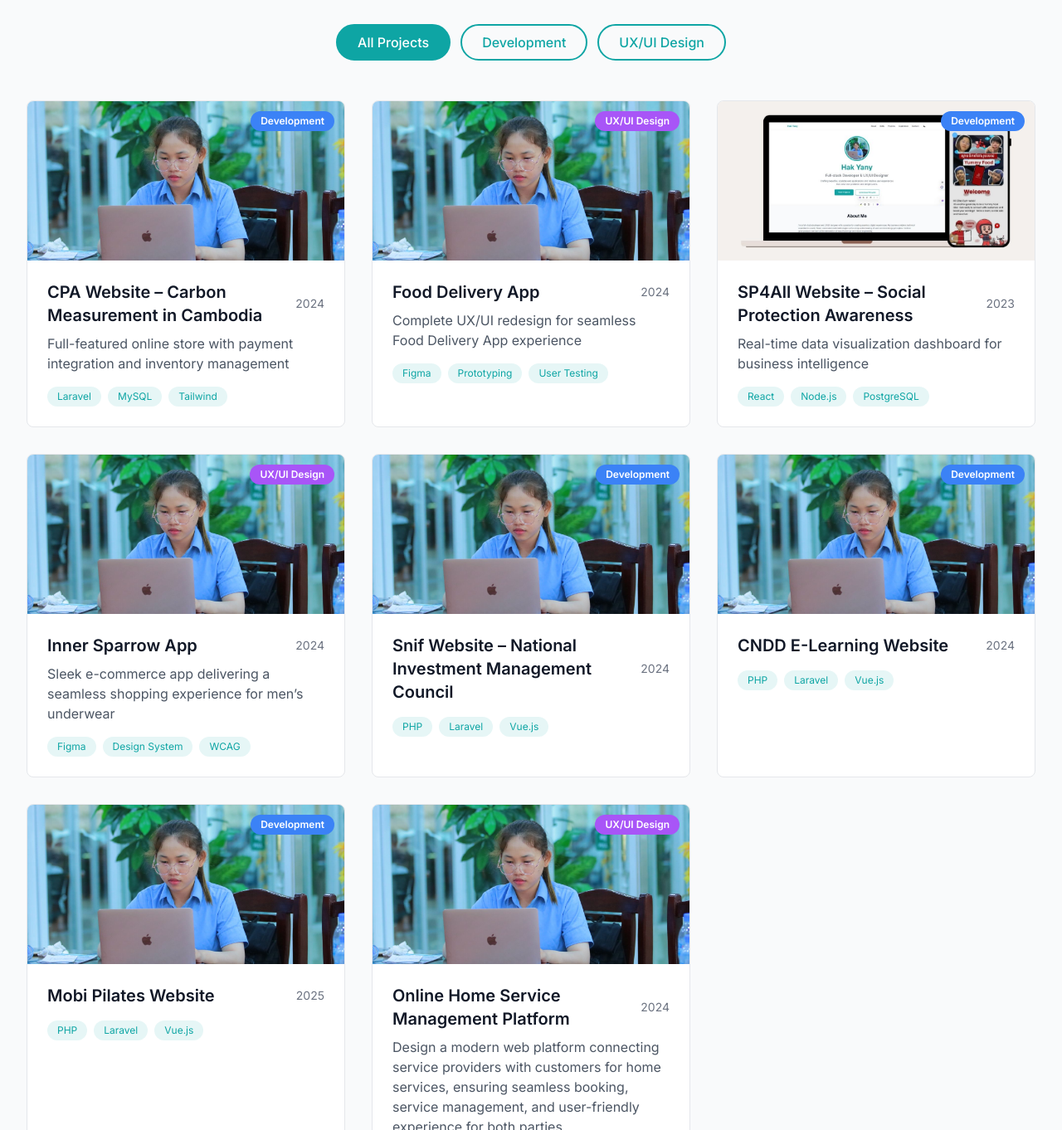
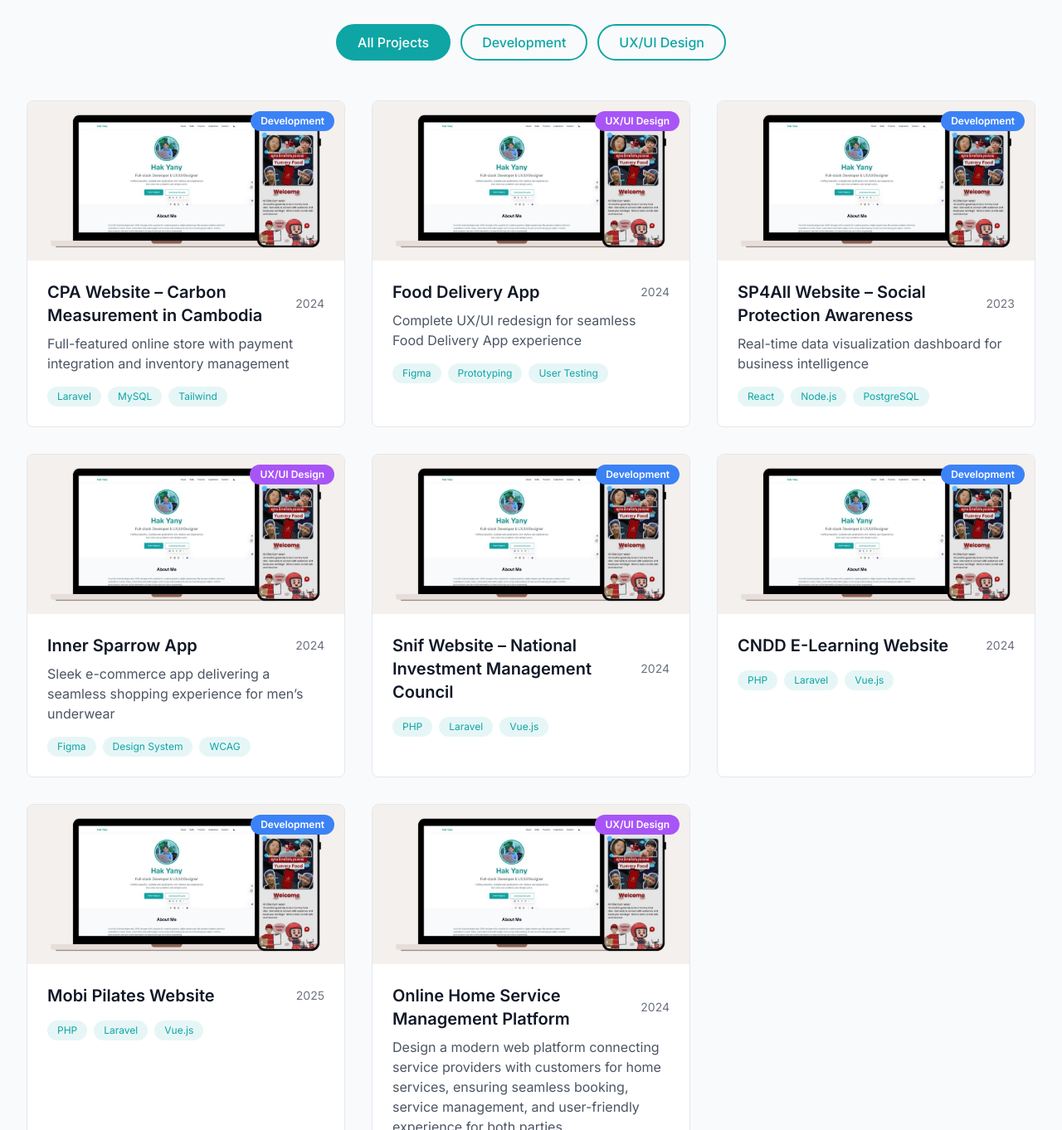
Before and after one commit to yanyHakDevUp/portfolio, a plain HTML site: page index.html in a window 1280 px wide. Shown: the part 2145-3507 px from the top of the page at 83% size. Drawn offline with nearby package versions, Linux system fonts and the light colour scheme.

Commit message:
Update index.html

```diff
--- a/index.html
+++ b/index.html
@@ -314,7 +314,7 @@
                         <span
                             class="project-type-badge px-3 py-1 bg-blue-500 text-white text-xs font-semibold rounded-full">Development</span>
                         <div class="h-48 relative overflow-hidden">
-                            <img src="img/me.jpg" alt="Project cover" class="w-full h-full object-cover">
+                            <img src="img/project.jpg" alt="Project cover" class="w-full h-full object-cover">
                             <div class="project-overlay flex items-end p-4">
                                 <span class="text-white font-semibold">Click to view details</span>
                             </div>
@@ -343,7 +343,7 @@
                             class="project-type-badge px-3 py-1 bg-purple-500 text-white text-xs font-semibold rounded-full">UX/UI
                             Design</span>
                         <div class="h-48 relative overflow-hidden">
-                            <img src="img/me.jpg" alt="Project cover" class="w-full h-full object-cover">
+                            <img src="img/project.jpg" alt="Project cover" class="w-full h-full object-cover">
                             <div class="project-overlay flex items-end p-4">
                                 <span class="text-white font-semibold">Click to view details</span>
                             </div>
@@ -403,7 +403,7 @@
                             class="project-type-badge px-3 py-1 bg-purple-500 text-white text-xs font-semibold rounded-full">UX/UI
                             Design</span>
                         <div class="h-48 relative overflow-hidden">
-                            <img src="img/me.jpg" alt="Project cover" class="w-full h-full object-cover">
+                            <img src="img/project.jpg" alt="Project cover" class="w-full h-full object-cover">
                             <div class="project-overlay flex items-end p-4">
                                 <span class="text-white font-semibold">Click to view details</span>
                             </div>
@@ -432,7 +432,7 @@
                         <span
                             class="project-type-badge px-3 py-1 bg-blue-500 text-white text-xs font-semibold rounded-full">Development</span>
                         <div class="h-48 relative overflow-hidden">
-                            <img src="img/me.jpg" alt="Project cover" class="w-full h-full object-cover">
+                            <img src="img/project.jpg" alt="Project cover" class="w-full h-full object-cover">
                             <div class="project-overlay flex items-end p-4">
                                 <span class="text-white font-semibold">Click to view details</span>
                             </div>
@@ -460,7 +460,7 @@
                         <span
                             class="project-type-badge px-3 py-1 bg-blue-500 text-white text-xs font-semibold rounded-full">Development</span>
                         <div class="h-48 relative overflow-hidden">
-                            <img src="img/me.jpg" alt="Project cover" class="w-full h-full object-cover">
+                            <img src="img/project.jpg" alt="Project cover" class="w-full h-full object-cover">
                             <div class="project-overlay flex items-end p-4">
                                 <span class="text-white font-semibold">Click to view details</span>
                             </div>
@@ -487,7 +487,7 @@
                         <span
                             class="project-type-badge px-3 py-1 bg-blue-500 text-white text-xs font-semibold rounded-full">Development</span>
                         <div class="h-48 relative overflow-hidden">
-                            <img src="img/me.jpg" alt="Project cover" class="w-full h-full object-cover">
+                            <img src="img/project.jpg" alt="Project cover" class="w-full h-full object-cover">
                             <div class="project-overlay flex items-end p-4">
                                 <span class="text-white font-semibold">Click to view details</span>
                             </div>
@@ -518,7 +518,7 @@
                             class="project-type-badge px-3 py-1 bg-purple-500 text-white text-xs font-semibold rounded-full">UX/UI
                             Design</span>
                         <div class="h-48 relative overflow-hidden">
-                            <img src="img/me.jpg" alt="Project cover" class="w-full h-full object-cover">
+                            <img src="img/project.jpg" alt="Project cover" class="w-full h-full object-cover">
                             <div class="project-overlay flex items-end p-4">
                                 <span class="text-white font-semibold">Click to view details</span>
                             </div>
```
